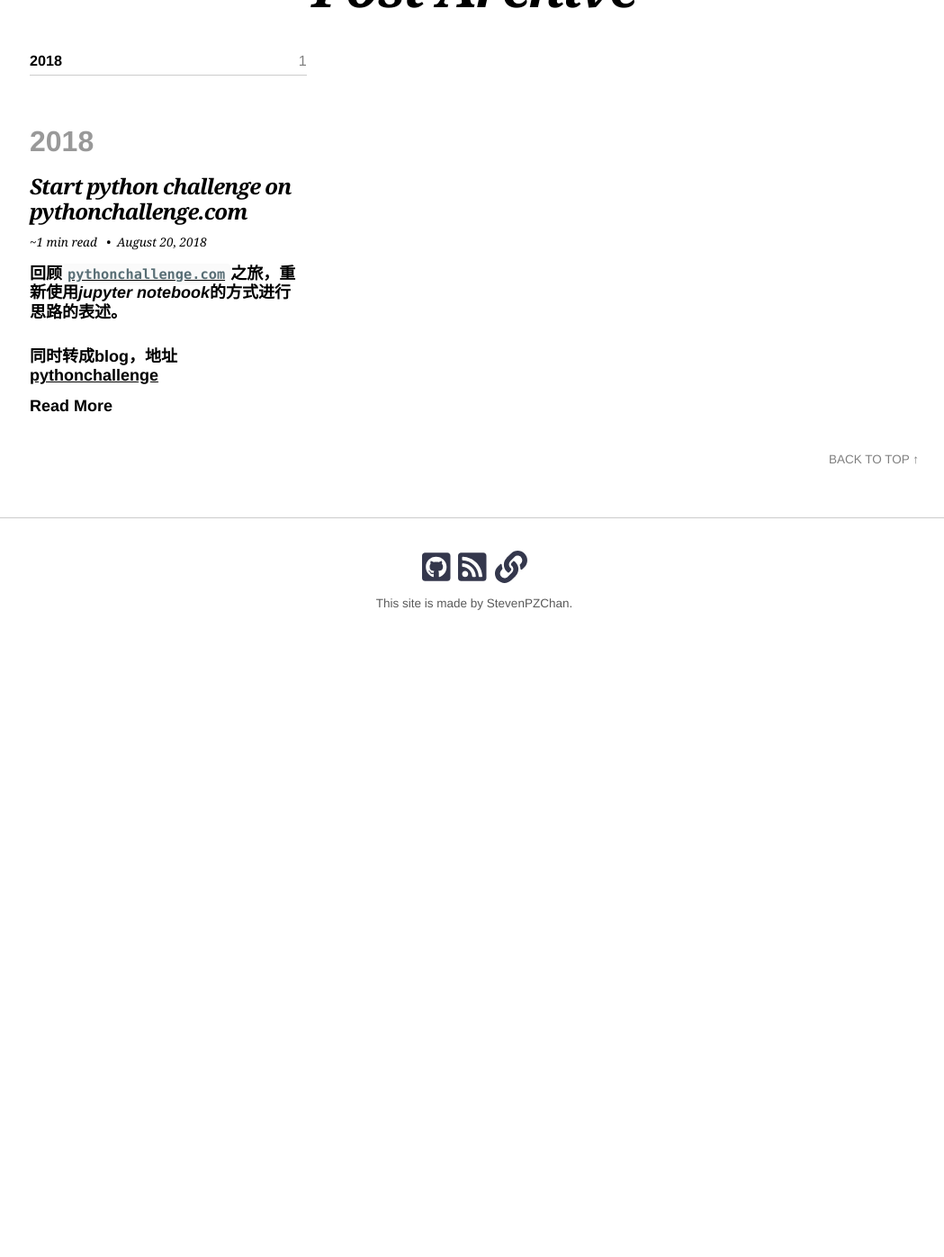
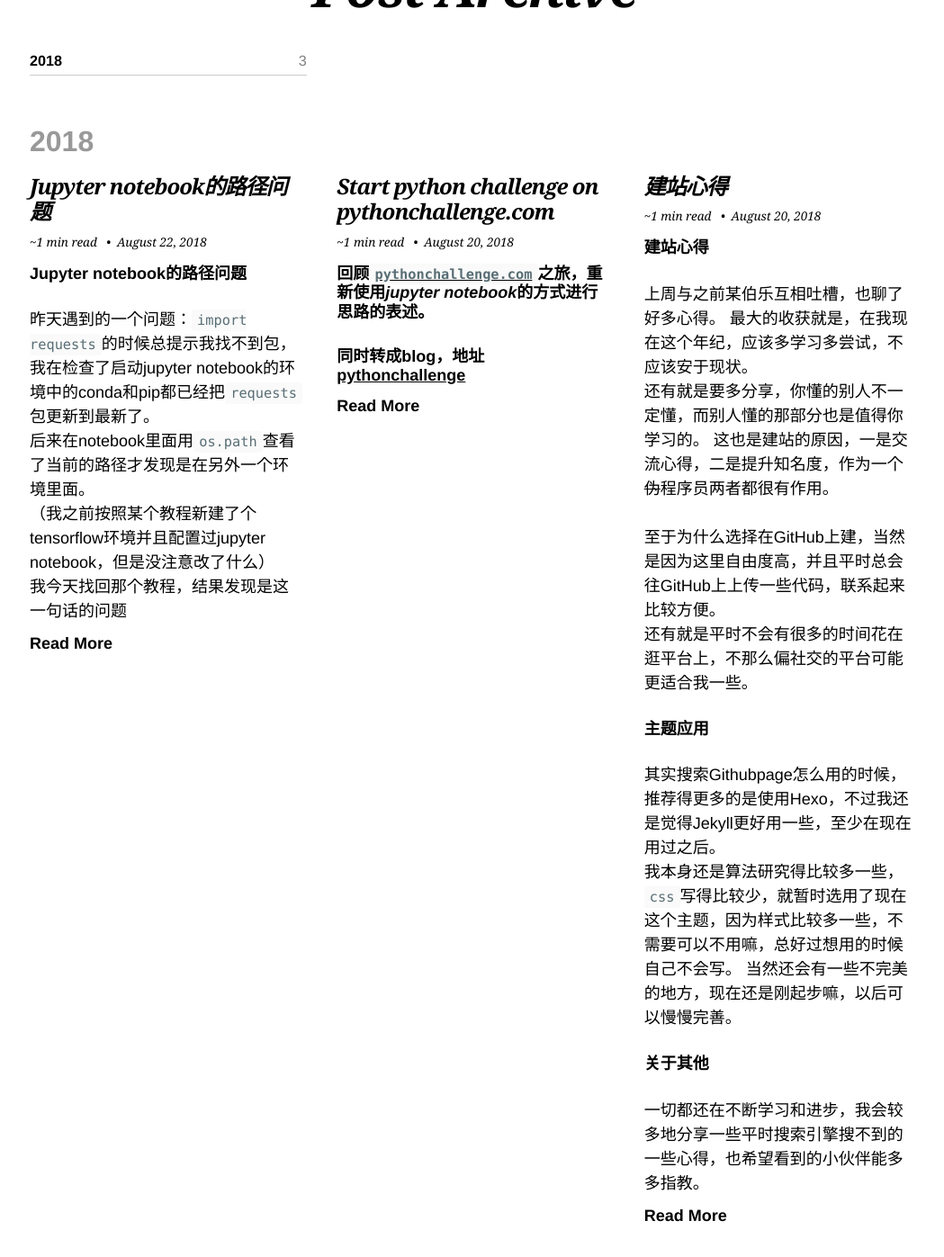
Before and after one commit to StevenPZChan/StevenPZChan.github.io, a Jekyll site: the page built from posts.md, in a window 1280 px wide and 1400 px high, scrolled down 409 px. Shown: the top 1397 px of the window at 90% size, without its empty margins (113-1162 px from the left). Built offline with Jekyll 4.4.1, drawn with Linux system fonts in a browser that asks for light colours; nearby versions of some CDN libraries; before the commit the page ends 1162 px from its top, so only the background shows below that.

Commit message:
add 2 new posts
Signed-off-by: StevenPZChan <StevenPZChan@gmail.com>

```diff
--- /dev/null
+++ b/_posts/2018-08-20-build.md
@@ -0,0 +1,23 @@
+---
+title: 建站心得
+layout: post
+categories: post
+tags:
+  - build
+  - blog
+last_modified_at: 2018-08-22T18:53:00+08:00
+---
+### 建站心得
+上周与之前某伯乐互相吐槽，也聊了好多心得。
+最大的收获就是，在我现在这个年纪，应该多学习多尝试，不应该安于现状。<br>
+还有就是要多分享，你懂的别人不一定懂，而别人懂的那部分也是值得你学习的。
+这也是建站的原因，一是交流心得，二是提升知名度，作为一个<del>伪</del>程序员两者都很有作用。<br>
+<br>
+至于为什么选择在GitHub上建，当然是因为这里自由度高，并且平时总会往GitHub上上传一些代码，联系起来比较方便。<br>
+还有就是平时不会有很多的时间花在逛平台上，不那么偏社交的平台可能更适合我一些。
+### 主题应用
+其实搜索Githubpage怎么用的时候，推荐得更多的是使用Hexo，不过我还是觉得Jekyll更好用一些，至少在现在用过之后。<br>
+我本身还是算法研究得比较多一些，`css`写得比较少，就暂时选用了现在这个主题，因为样式比较多一些，不需要可以不用嘛，总好过想用的时候自己不会写。
+当然还会有一些不完美的地方，现在还是刚起步嘛，以后可以慢慢完善。
+### 关于其他
+一切都还在不断学习和进步，我会较多地分享一些平时搜索引擎搜不到的一些心得，也希望看到的小伙伴能多多指教。
--- /dev/null
+++ b/_posts/2018-08-22-jupyter-notebook-category.md
@@ -0,0 +1,23 @@
+---
+title: Jupyter notebook的路径问题
+layout: post
+categories: python
+tags:
+  - python
+  - jupyter
+  - notebook
+last_modified_at: 2018-08-22T19:06:00+08:00
+---
+### Jupyter notebook的路径问题
+昨天遇到的一个问题：`import requests`的时候总提示我找不到包，我在检查了启动jupyter notebook的环境中的conda和pip都已经把`requests`包更新到最新了。<br>
+后来在notebook里面用`os.path`查看了当前的路径才发现是在另外一个环境里面。<br>
+（我之前按照某个教程新建了个tensorflow环境并且配置过jupyter notebook，但是没注意改了什么）<br>
+我今天找回那个教程，结果发现是这一句话的问题
+
+
+    ipython kernel install --user
+
+
+如果想要让notebook切换运行环境，需要在当前环境的命令行运行上面这句话。<br>
+它的实质是修改用户目录下的`AppData\Roaming\jupyter\kernels\python3\kernel.json`文件内容。具体的内容可以使用`--help`看帮助。
+#### 希望能帮到你！
```
Also changed, not shown: _posts/2018-08-20-python-challenge.md (+1 -1 lines).
